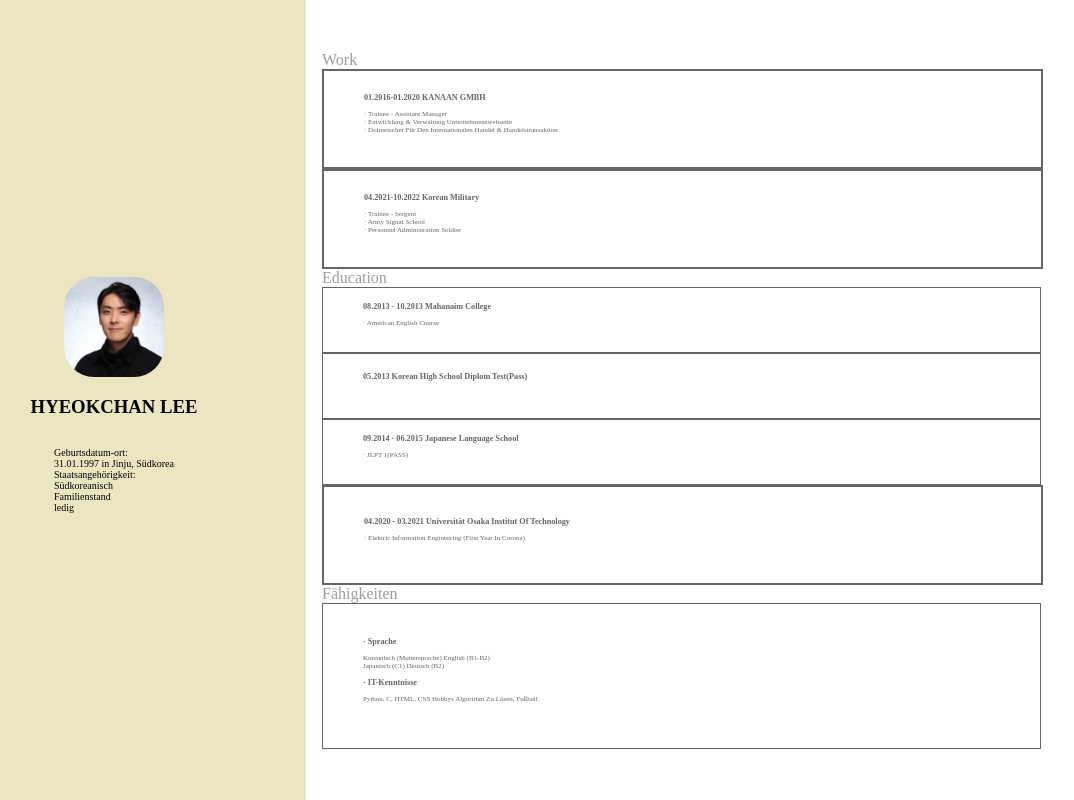
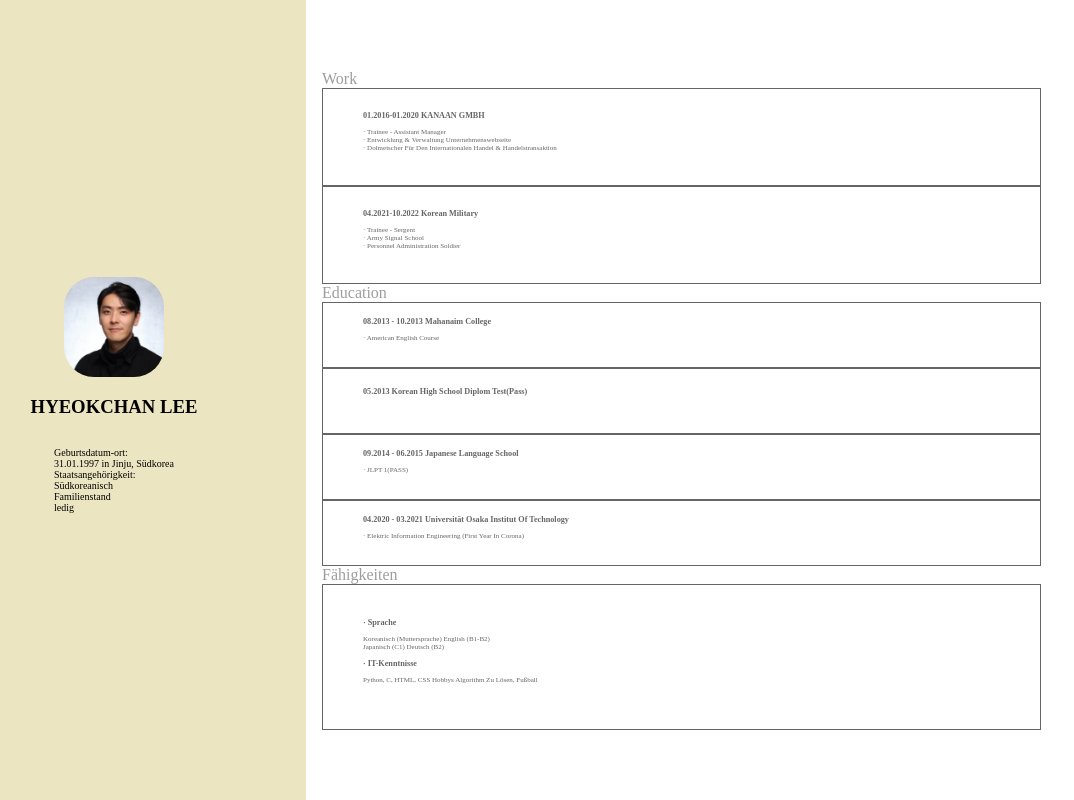
Before and after one commit to Hyeokie/Website, a plain HTML site: page 경력.html in a window 1280 px wide. Shown: the whole page, without its empty margins (78-1152 px from the left). Drawn offline with Linux system fonts and the light colour scheme.

Commit message:
경력.html

```diff
--- a/경력.html
+++ b/경력.html
@@ -77,7 +77,7 @@ flex-basis: 30%
     width : 160%;
     height: 12vh;
     background-color: #ffffff;
-    border-width : 2px ;
+    border-width : 0.5px ;
     border-style : solid ;
     }
     .InformationBox2{
@@ -213,7 +213,7 @@ flex-basis: 30%
           </div>
         </nav></a>
         <a><nav>
-          <div class="InformationBox"style="border-color:rgb(0, 0, 0)" >
+          <div class="InformationBox2"style="border-color:rgb(0, 0, 0)" >
             <div class = "font">
               <h3>04.2020 - 03.2021	Universität Osaka Institut Of Technology</h3>
               · Elektric Information Engineering (First Year in Corona)
```
